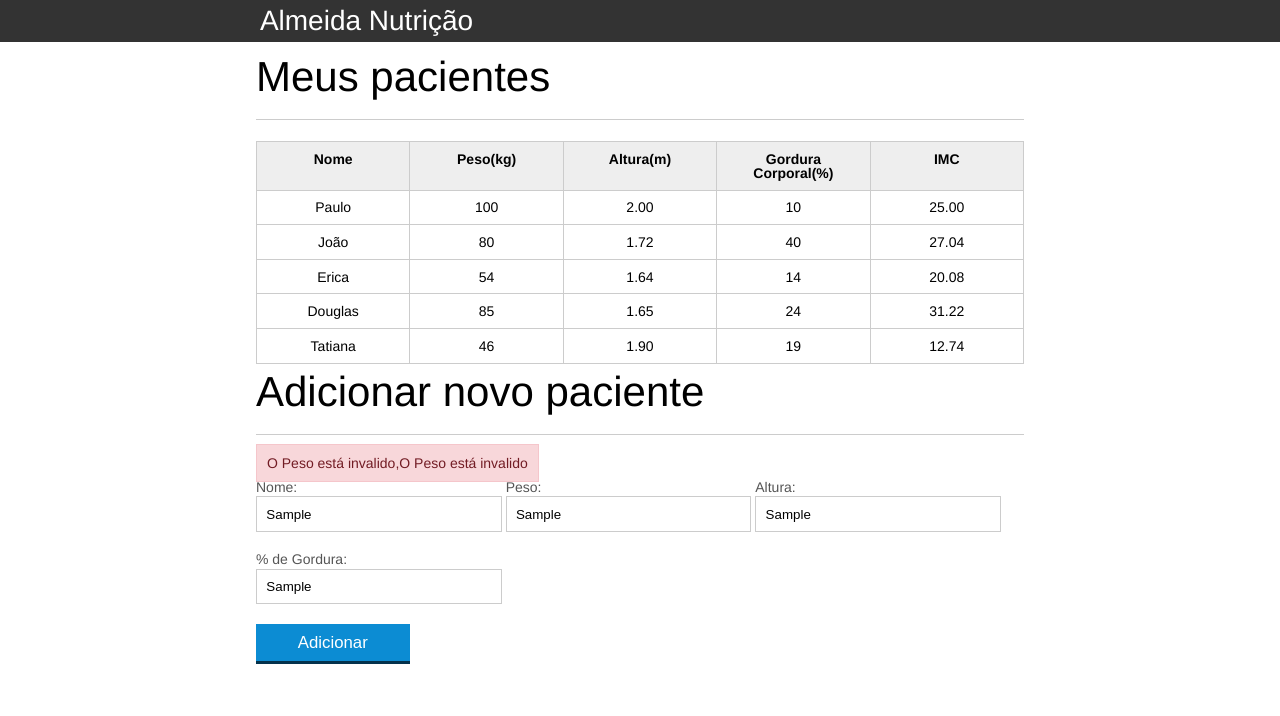
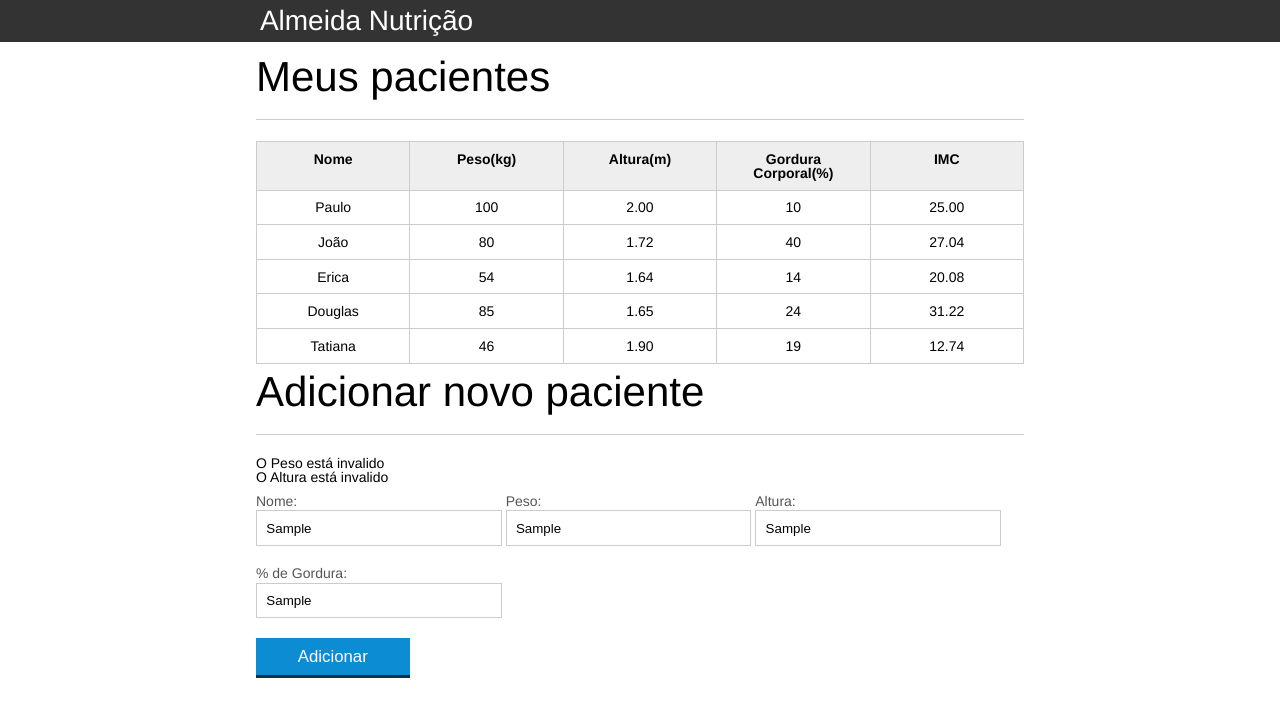
Before and after one commit to IzarAlmeidaBP/Calculo_IMC, a plain HTML site: page index.html in a window 1280 px wide. Both pictures are taken after typing "Sample", "Sample", "Sample", "Sample" into the empty fields and a click on the button "Adicionar". Drawn offline with Linux system fonts and the light colour scheme.

Commit message:
feat : validando Todos os dados

```diff
--- a/css/index.css
+++ b/css/index.css
@@ -135,11 +135,3 @@ button:disabled {
 .paciente-invalido {
   background-color: lightcoral;
 }
-
-#paciente-erro {
-  background-color: #f8d7da;
-  border: 1px solid #f5c6cb;
-  color: #721c24;
-  padding: 10px;
-  margin-bottom: 10px;
-}
--- a/index.html
+++ b/index.html
@@ -72,7 +72,7 @@
 
     <section class="container">
       <h2 id="titulo-form">Adicionar novo paciente</h2>
-      <span id="paciente-erro"></span>
+      <ul id="paciente-erro"></ul>
       <form id="adiciona-paciente">
         <div class="grupo">
           <label for="nome">Nome:</label>
--- a/js/addPaciente.js
+++ b/js/addPaciente.js
@@ -9,10 +9,9 @@ botaoAdd.addEventListener("click", function (event) {
   var pacienteTr = criaPaciente(paciente);
 
   var erros = validaPaciente(paciente);
-
+  console.log(erros);
   if (erros.length > 0) {
-    var mensagemErro = document.querySelector("#paciente-erro");
-    mensagemErro.textContent = erros;
+    exibeMensagemErro(erros);
     return;
   }
 
@@ -21,6 +20,8 @@ botaoAdd.addEventListener("click", function (event) {
   tabela.appendChild(pacienteTr);
 
   addPaciente.reset();
+  var mensagemErro = document.querySelector("#paciente-erro");
+  mensagemErro.innerHTML = "";
 });
 
 function addDadosPaciente(addPaciente) {
@@ -45,6 +46,15 @@ function criaPaciente(paciente) {
 
   return pacienteTr;
 }
+function exibeMensagemErro(erros) {
+  var ulErro = document.querySelector("#paciente-erro");
+  ulErro.innerHTML = "";
+  erros.forEach(function (erro) {
+    var liErro = document.createElement("li");
+    liErro.textContent = erro;
+    ulErro.appendChild(liErro);
+  });
+}
 
 function infoPaciente(dado, classe) {
   var info = document.createElement("td");
@@ -55,9 +65,14 @@ function infoPaciente(dado, classe) {
 
 function validaPaciente(paciente) {
   var erros = [];
-  if (!validaPeso(paciente.peso)) erros.push("O Peso está invalido");
+  if (paciente.nome.length == 0) erros.push("O nome está invalido");
 
-  if (!validaAltura(paciente.altura)) erros.push("O Peso está invalido");
+  if (!validaPeso(paciente.peso) || paciente.peso.length == 0)
+    erros.push("O Peso está invalido");
 
+  if (!validaAltura(paciente.altura) || paciente.altura.length == 0)
+    erros.push("O Altura está invalido");
+
+  if (paciente.gordura.length == 0) erros.push("Gordura está invalida");
   return erros;
 }
```
